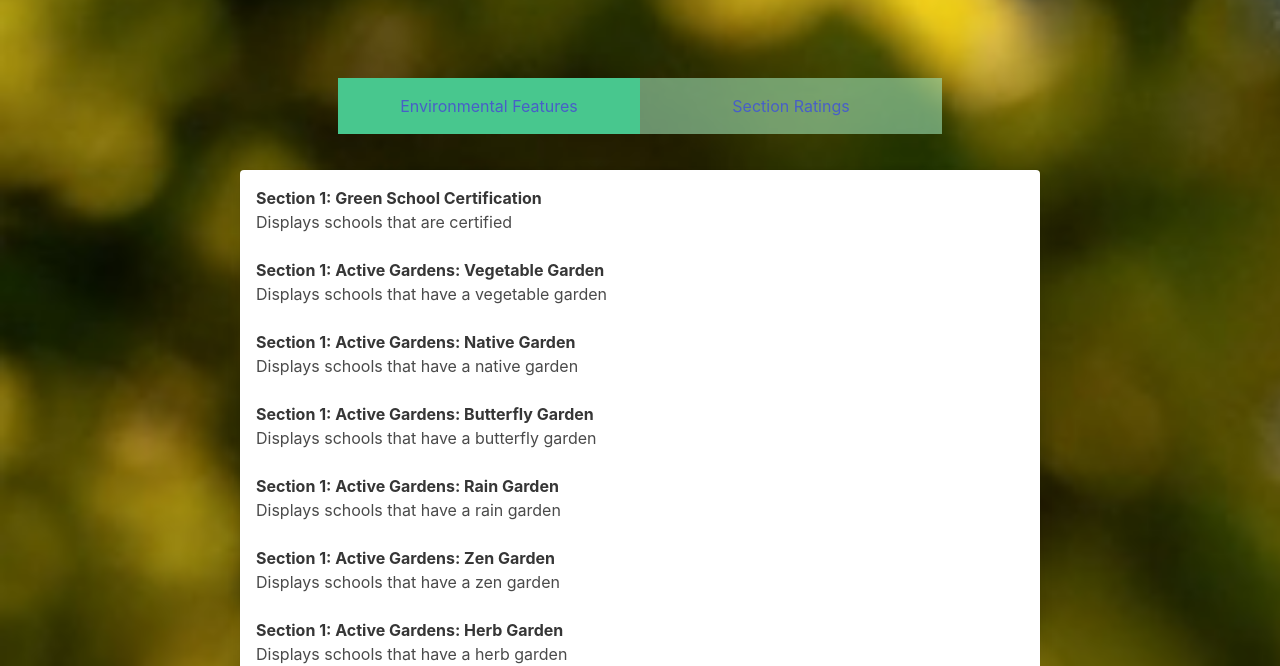
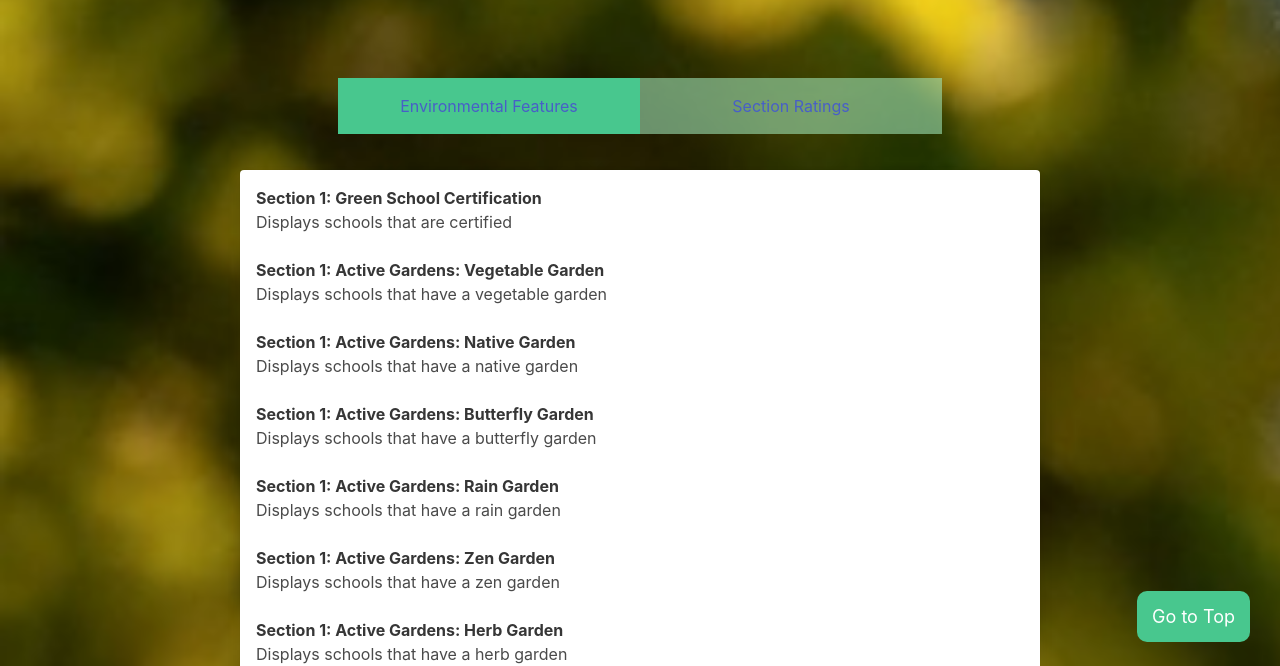
Before and after one commit to NKoyfish/INST490SchmidtLearningMap, a website: page documentation.html in a window 1280 px wide. Shown: the part 138-804 px from the top of the page. Drawn offline with nearby package versions, Linux system fonts and the light colour scheme.

Commit message:
yopButton and survey filter CSS (no functionality yet)

```diff
--- a/documentation.html
+++ b/documentation.html
@@ -94,7 +94,7 @@
       </div>
 
       <!-- InDev -->
-      <!--<button onclick="topFunction()" id="topBtn" title="Go to top">Go to Top</button>-->
+      <button onclick="topFunction()" id="topBtn" title="Go to top">Go to Top</button>
 
       <script>
                //Tabbed Menu
--- a/styles.css
+++ b/styles.css
@@ -599,9 +599,8 @@ div#HomeTitle {
 
 /* InDev */
 
-/*
 #topBtn {
-    // display: none;
+    /*display: none;*/
     position: fixed;
     bottom: 20px;
     right: 30px;
@@ -610,8 +609,8 @@ div#HomeTitle {
     outline: none;
     background-color: #48c78e;
     color: white;
-    cursor: pointer; /* Add a mouse pointer on hover
-    padding: 15px; /*fix commenting when reimplementing
+    cursor: pointer; /* Add a mouse pointer on hover */
+    padding: 15px; /*fix commenting when reimplementing */
     border-radius: 10px;
     font-size: 18px;
   }
@@ -619,4 +618,3 @@ div#HomeTitle {
   #topBtn:hover {
     background-color: #a1e6b896; /* Adds a dark-gray background when hover */
   }
-*/
```
